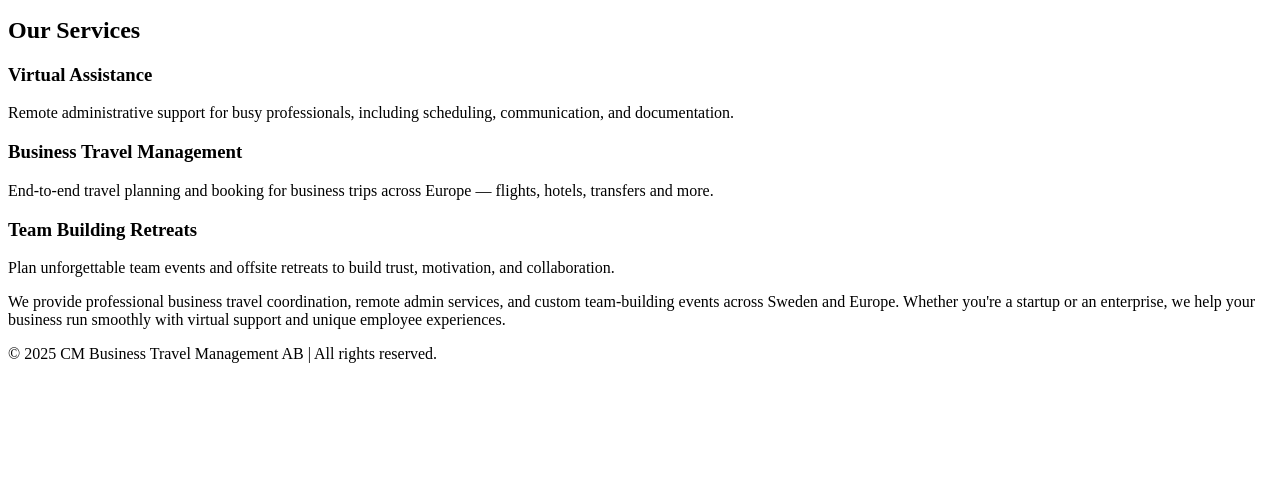
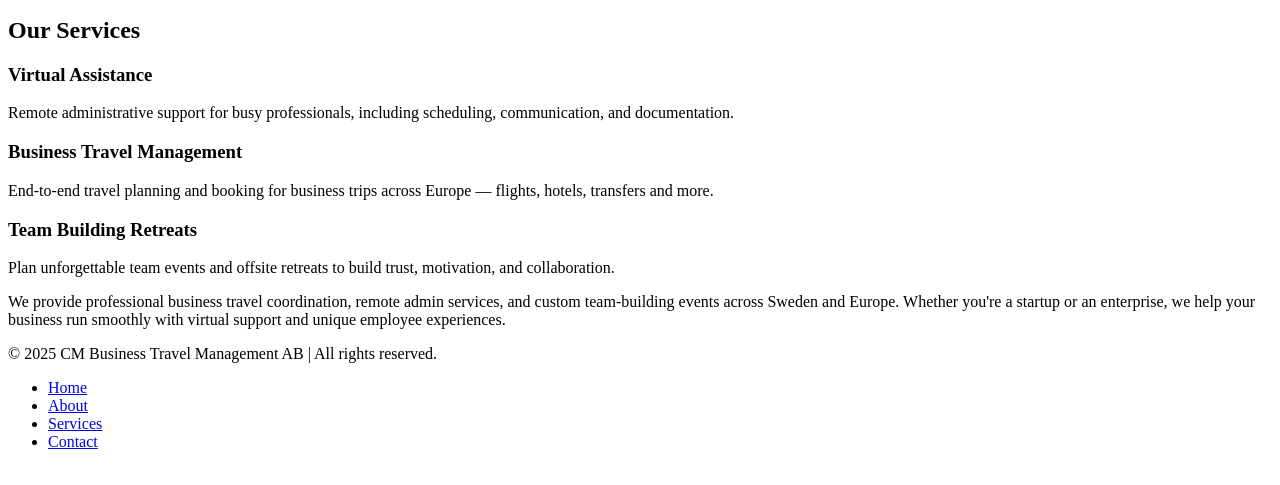
Before and after one commit to cmbtm/CMBusinessTravelManagement.com, a plain HTML site: page index.html in a window 1280 px wide. Shown: the part 189-674 px from the top of the page. Drawn offline with Linux system fonts and the light colour scheme.

Commit message:
Update index.html

```diff
--- a/index.html
+++ b/index.html
@@ -65,4 +65,12 @@
     <p>© 2025 CM Business Travel Management AB | All rights reserved.</p>
   </footer>
 </body>
+   <nav>
+    <ul>
+      <li><a href="index.html">Home</a></li>
+      <li><a href="about.html">About</a></li>
+      <li><a href="services.html">Services</a></li>
+      <li><a href="contact.html">Contact</a></li>
+    </ul>
+  </nav>
 </html>
```
